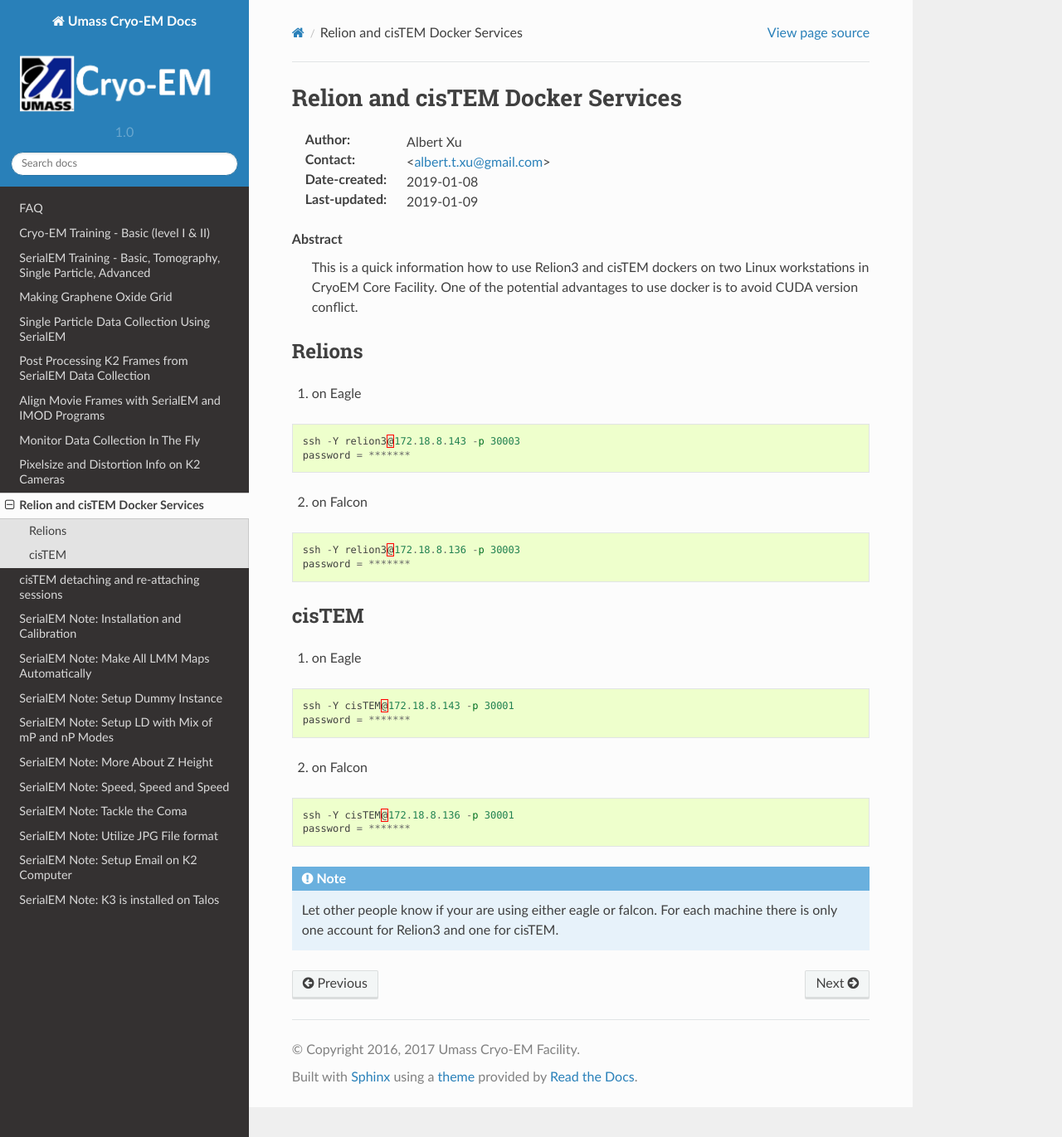
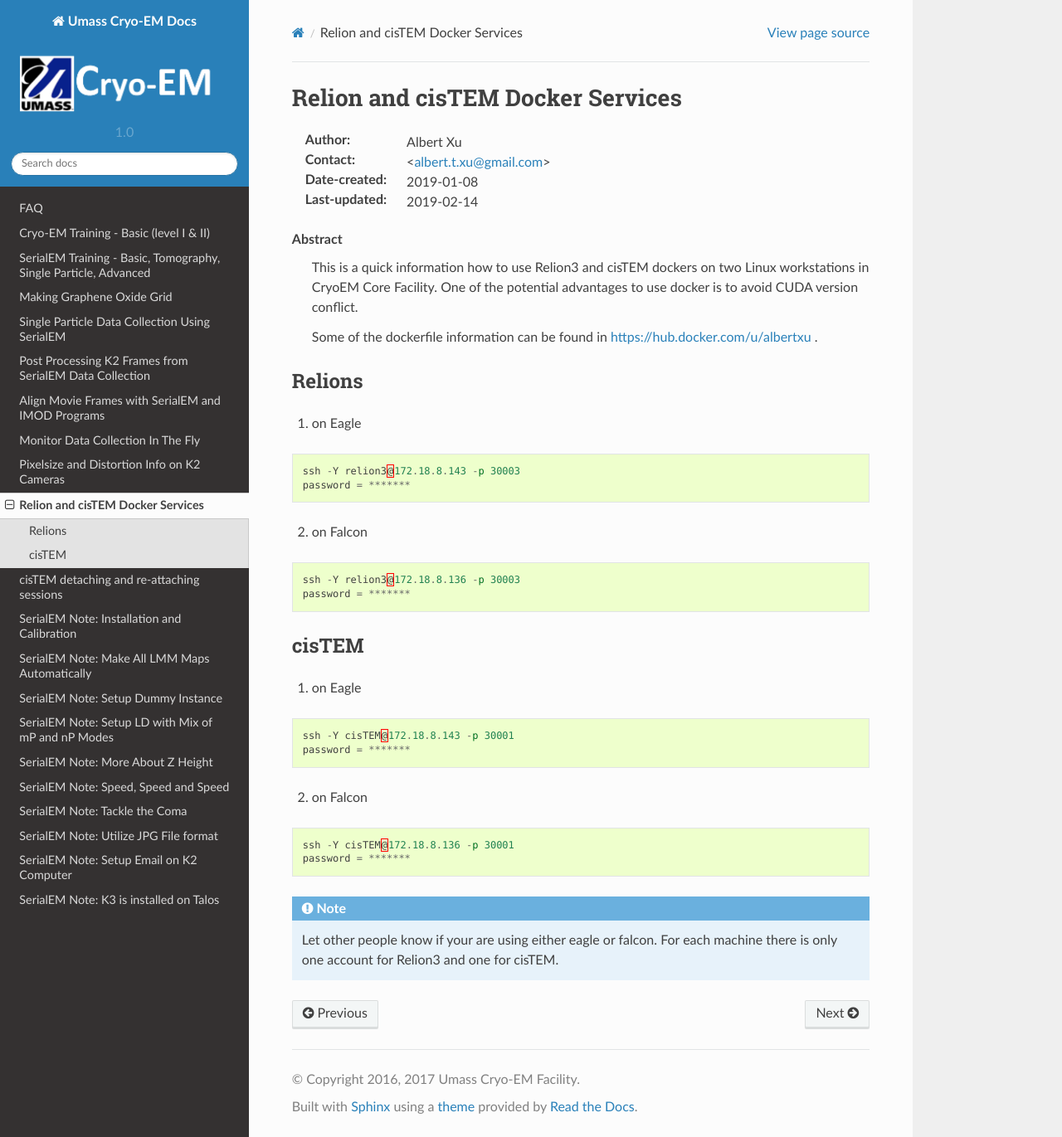
Before and after one commit to xuchen66/sphinx-emdocs, a Sphinx documentation site: the page built from source/relion-and-cistem-services.rst, in a window 1280 px wide and 1371 px high. Shown: the whole window at 83% size. Built offline with Sphinx 7.4.7 and the Read the Docs theme 2.0.0, drawn with Linux system fonts in a browser that asks for light colours; pages that are not in the unit, such as notebooks, are missing from menus.

Commit message:
Update relion-and-cistem-services.rst

```diff
--- a/source/relion-and-cistem-services.rst
+++ b/source/relion-and-cistem-services.rst
@@ -6,7 +6,7 @@ Relion and cisTEM Docker Services
 :Author: Albert Xu
 :Contact: <albert.t.xu@gmail.com>
 :Date-created: 2019-01-08
-:Last-updated: 2019-01-09
+:Last-updated: 2019-02-14
 
 .. glossary::
 
@@ -14,6 +14,7 @@ Relion and cisTEM Docker Services
       This is a quick information how to use Relion3 and cisTEM dockers on two Linux workstations in CryoEM Core Facility.
       One of the potential advantages to use docker is to avoid CUDA version conflict.
 
+      Some of the dockerfile information can be found in https://hub.docker.com/u/albertxu .
 
 .. _relion3:
 
```
